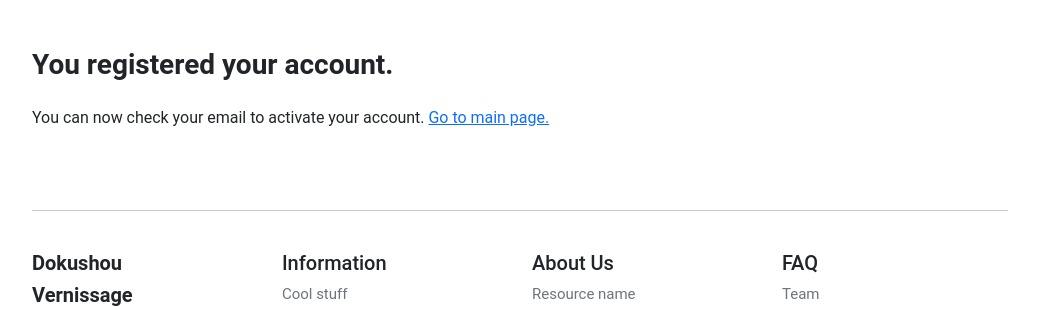
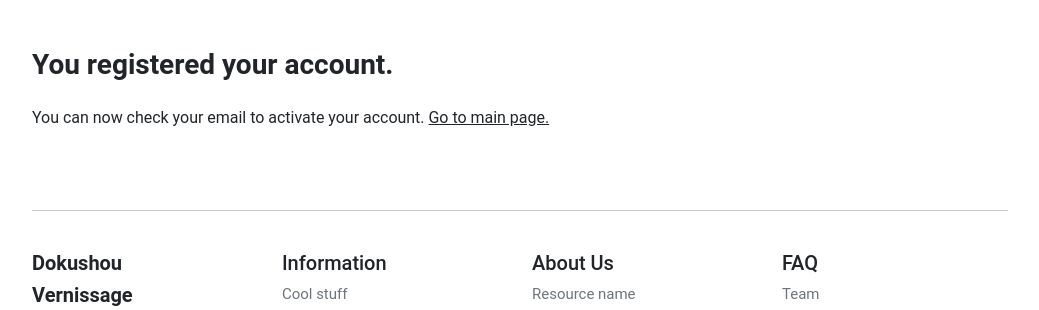
Before and after one commit to Veluthil/eCommerce-Store, a Django app: template templates/account/registration/register_email_confirm.html in a window 1280 px wide. Shown: the part 94-404 px from the top of the page, without its empty margins (120-1159 px from the left). Run offline with Django 4.2, Linux system fonts and the light colour scheme; the template is opened without the code that fills it, so the values that code supplies are empty; parts of the project's set-up code (start-up, migrations or seed data) failed here and were passed over.

Commit message:
Update register_email_confirm.html

```diff
--- a/templates/account/registration/register_email_confirm.html
+++ b/templates/account/registration/register_email_confirm.html
@@ -8,7 +8,7 @@ Activation Email Sent
     <div>
         <h3 class="mb-4 fw-bold">You registered your account.</h3>
         <p>You can now check your email to activate your account.
-            <a href="{% url 'catalogue:catalogue_home' %}">Go to main page.</a></p>
+            <a class="text-reset" href="{% url 'catalogue:catalogue_home' %}">Go to main page.</a></p>
     </div>
 </div>
 
```
